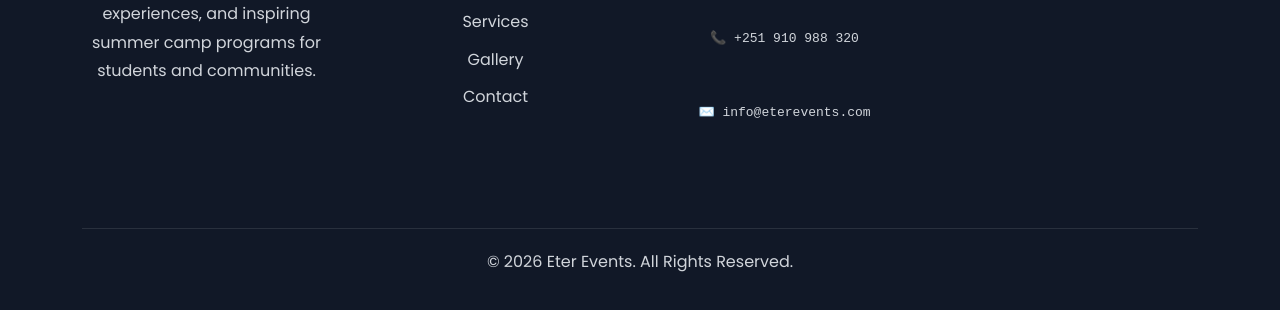
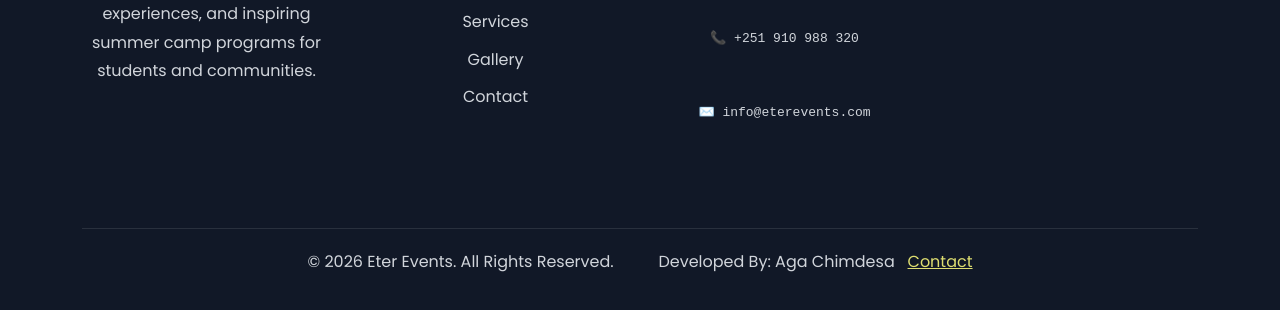
Before and after one commit to achimdesa/eter-events, a plain HTML site: page about.html in a window 1280 px wide. Shown: the part 1996-2306 px from the top of the page. Drawn offline with Linux system fonts and the light colour scheme.

Commit message:
developer contact added to all

```diff
--- a/about.html
+++ b/about.html
@@ -256,7 +256,7 @@
             <div class="footer-bottom">
 
                 <p>
-                    © 2026 Eter Events. All Rights Reserved.
+                    © 2026 Eter Events. All Rights Reserved. &emsp; &emsp; Developed By: Aga Chimdesa &nbsp; <a href="https://achimdesa.github.io/portfolio/" style="color: rgb(222, 222, 112); font:bold">Contact</a>
                 </p>
 
             </div>
```
Also changed, not shown: contact.html (+1 -1 lines), gallery.html (+1 -1 lines), services.html (+1 -1 lines), summer-camp.html (+1 -1 lines).
